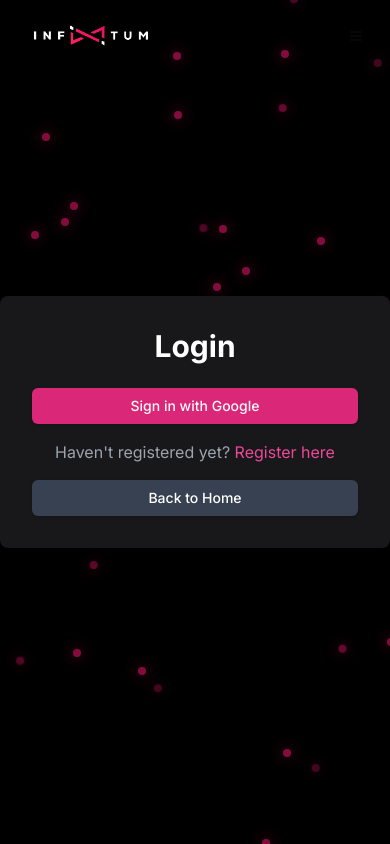
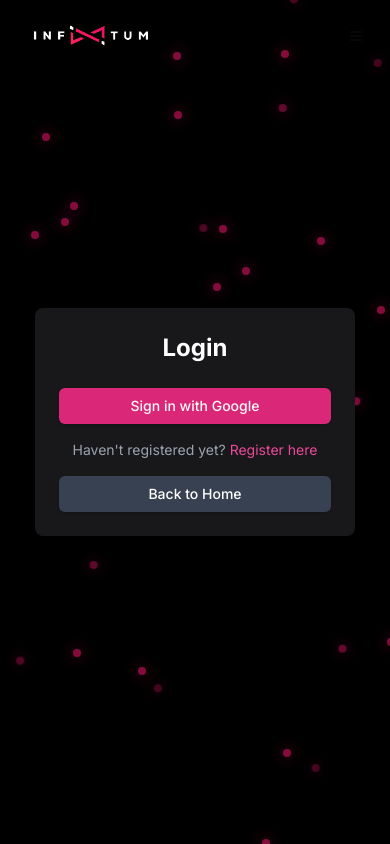
Before and after one commit to keerti144/infinitum-frontend, a Next.js app: page /login in a window 390 px wide. Built offline with nearby package versions, Linux system fonts and the light colour scheme.

Commit message:
login-fix

```diff
--- a/src/app/login/page.tsx
+++ b/src/app/login/page.tsx
@@ -23,8 +23,8 @@ export default function LoginPage() {
       } else {
           console.error("Google Sign-in Error:", error);
       }
-    }
-  };
+    }
+  };
 
   return (
     <div className="relative min-h-screen flex items-center justify-center overflow-hidden">
@@ -44,8 +44,8 @@ export default function LoginPage() {
       </div>
 
       {/* Content Box */}
-      <div className="relative z-10 bg-zinc-900 p-8 rounded-lg shadow-lg max-w-md w-full">
-        <h1 className="text-3xl font-bold mb-6 text-white text-center">Login</h1>
+      <div className="relative z-10 bg-zinc-900 p-6 md:p-8 rounded-lg shadow-lg w-full max-w-xs sm:max-w-sm md:max-w-md">
+        <h1 className="text-2xl md:text-3xl font-bold mb-6 text-white text-center">Login</h1>
 
         {/* Google Sign-In Button */}
         <Button
@@ -56,7 +56,7 @@ export default function LoginPage() {
         </Button>
 
         {/* Register Link */}
-        <p className="text-gray-400 text-center mt-4">
+        <p className="text-gray-400 text-center mt-4 text-sm md:text-base">
           Haven't registered yet?{" "}
           <Link href="/register" className="text-pink-500 hover:underline">
             Register here
```
